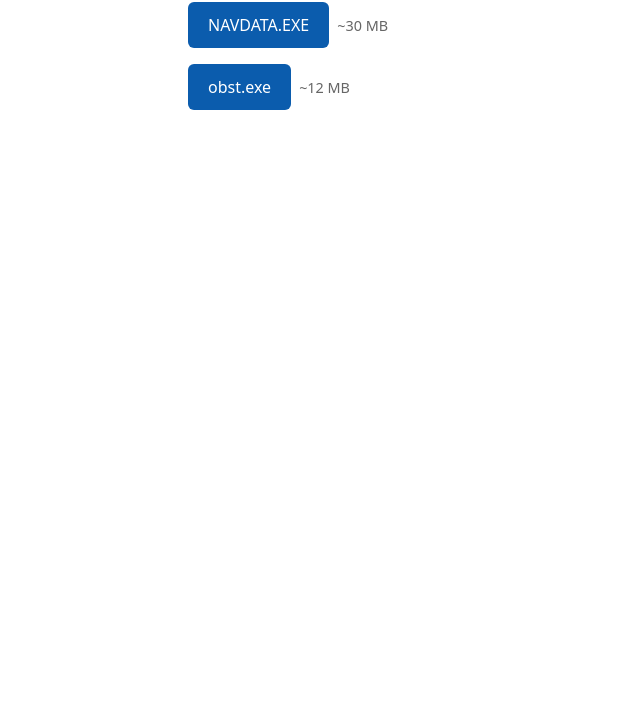
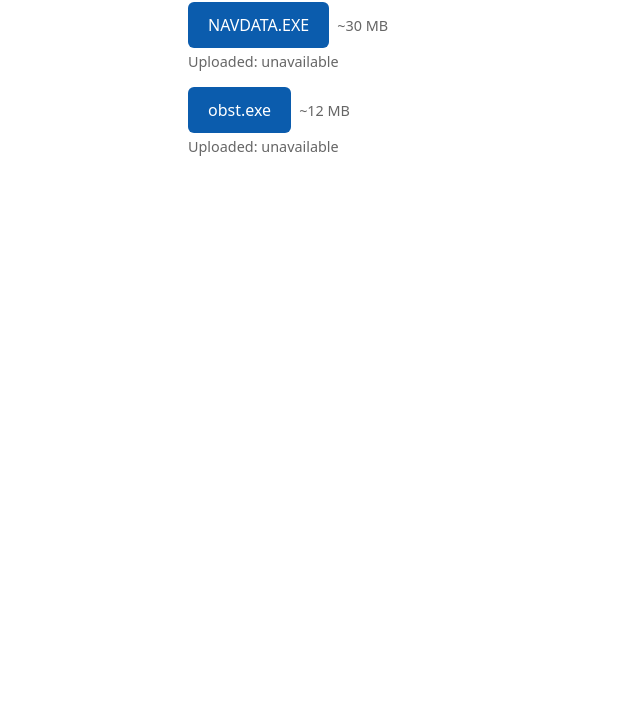
Before and after one commit to natehorst240-sketch/NAVDATA, a plain HTML site: page index.html in a window 1280 px wide. Shown: the part 98-800 px from the top of the page, without its empty margins (132-772 px from the left). Drawn offline with Linux system fonts and the light colour scheme; no server answers.

Commit message:
Update index.html

```diff
--- a/index.html
+++ b/index.html
@@ -12,24 +12,35 @@
   a.btn { display: inline-block; padding: .75rem 1.25rem; background: #0b5cad; color: #fff; text-decoration: none; border-radius: 6px; }
   a.btn:hover { background: #084a8c; }
   .size { color: #666; font-size: .9rem; margin-left: .5rem; }
+  .date { display: block; color: #666; font-size: .9rem; margin-top: .25rem; }
 </style>
 </head>
 <body>
   <h1>NAVDATA Downloads</h1>
   <ul>
     <li>
-      <a class="btn" href="FILES/NAVDATA.EXE" download>NAVDATA.EXE</a><span class="size">~30 MB</span></a>
-      <span class="date" data-path="FILES/NAVDATA.EXE"></span>
+      <a class="btn" href="FILES/NAVDATA.EXE" download>NAVDATA.EXE</a><span class="size">~30 MB</span>
+      <span class="date" data-path="FILES/NAVDATA.EXE">Uploaded: loading…</span>
     </li>
     <li>
-      <a class="btn" href="FILES/obst.exe" download>obst.exe</a><span class="size">~12 MB</span></a>
-      <span class="date" data-path="FILES/obst.exe"></span>
+      <a class="btn" href="FILES/obst.exe" download>obst.exe</a><span class="size">~12 MB</span>
+      <span class="date" data-path="FILES/obst.exe">Uploaded: loading…</span>
     </li>
   </ul>
 
   <script>
-    https://api.github.com/repos/natehorst240-sketch/NAVDATA/commits?path=<path.&per_page=1
-    read {[0].commit.committer.date}
+    document.querySelectorAll('.date').forEach(function (el) {
+      var url = 'https://api.github.com/repos/natehorst240-sketch/NAVDATA/commits?per_page=1&path='
+                + encodeURIComponent(el.dataset.path);
+      fetch(url)
+        .then(function (r) { if (!r.ok) throw new Error(r.status); return r.json(); })
+        .then(function (d) {
+          var dt = new Date(d[0].commit.committer.date);
+          el.textContent = 'Uploaded: ' + dt.toLocaleDateString('en-US',
+            { year: 'numeric', month: 'short', day: 'numeric' });
+        })
+        .catch(function () { el.textContent = 'Uploaded: unavailable'; });
+    });
   </script>
 </body>
 </html>
```
